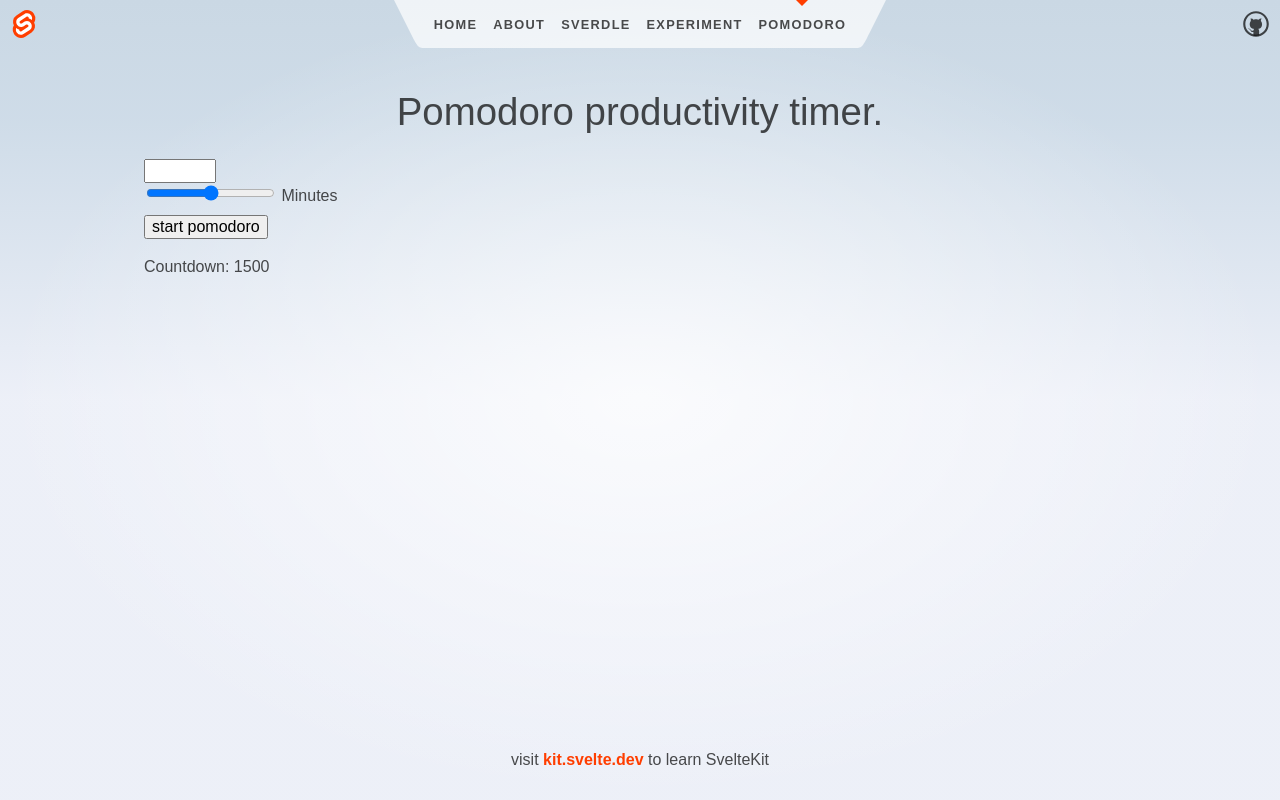
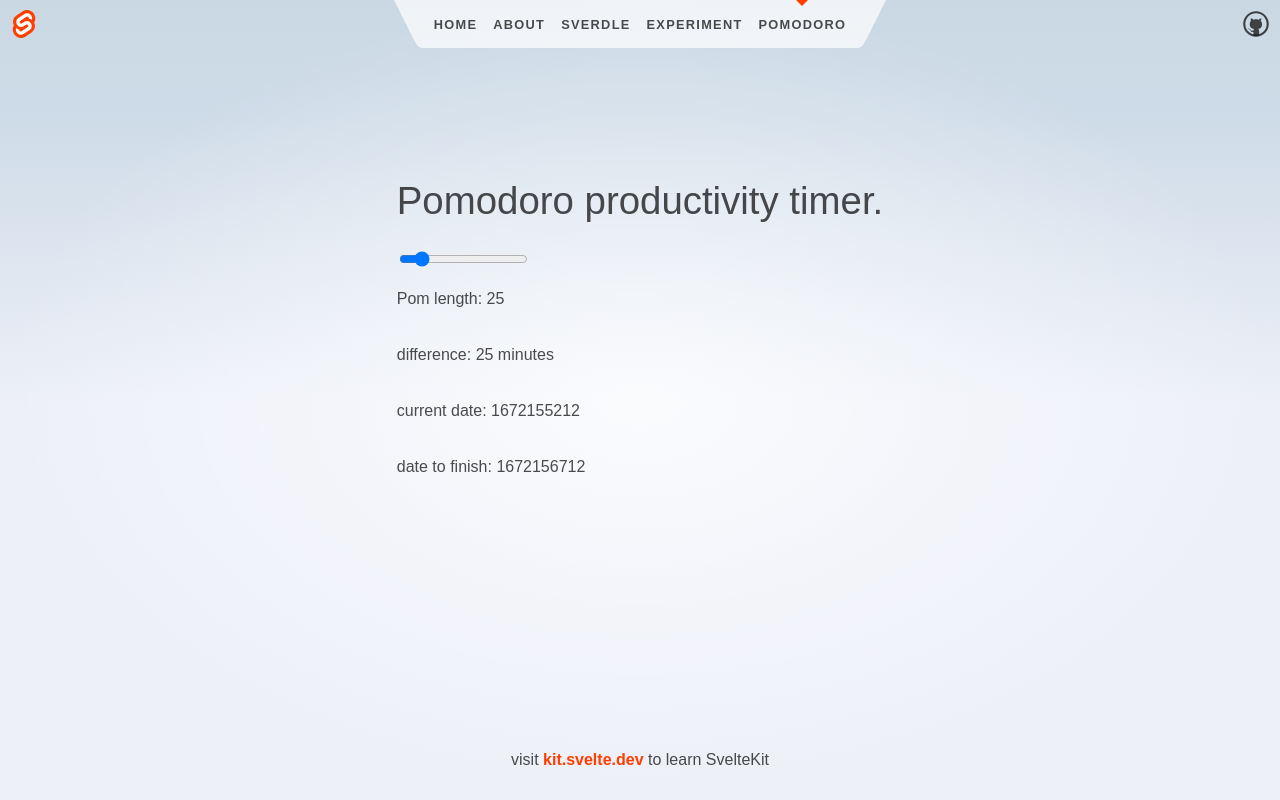
Before and after one commit to Kelamir/svelteExerciseApp, a SvelteKit app: page /pomodoro in a window 1280 px wide. Built offline with nearby package versions, Linux system fonts and the light colour scheme.

Commit message:
Simplify end and finish time

```diff
--- a/src/routes/pomodoro/+page.svelte
+++ b/src/routes/pomodoro/+page.svelte
@@ -5,43 +5,31 @@
 
 
 <script>
-    import { writable } from 'svelte/store';
-    import { onDestroy } from "svelte";
 
-    let countdown = writable(1500); // 25 minutes default
+    let inputMinutes = 25;
 
-    function startPomTheProWay() {
-        let intervalID = setInterval(() => {
-            countdown.update(n => n - 1);
-        }, 1000);
+    let start = new Date().getTime() / 1000;
+    $: end = start + (inputMinutes * 60);
 
-        onDestroy(() => {
-            clearInterval(intervalID);
-        });
-    }
 </script>
 
 
-<div>
+<div class="text-column">
     <h1>Pomodoro productivity timer.</h1>
 
     <label>
-        <input type="number" bind:value={countdown} min=10 max=120>
-        <br>
-        <input type="range" bind:value={countdown} min=10 max=120> Minutes
+        <input type="range" bind:value={inputMinutes} min=10 max=120>
     </label>
+    <p>Pom length: {inputMinutes}</p>
+    <p>difference: {(end - start) / 60} minutes</p>
 
-
-    <button on:click={startPomTheProWay}>
-        start pomodoro
-    </button>
-
-    <p>Countdown: {$countdown}</p>
+    <p>current date: {start}</p>
+    <p>date to finish: {end}</p>
 </div>
 
 
 
 <style>
-    button { margin-top: 10px; width: fit-content}
+    button { width: fit-content}
     div { display: flex; flex-direction: column}
 </style>
```
